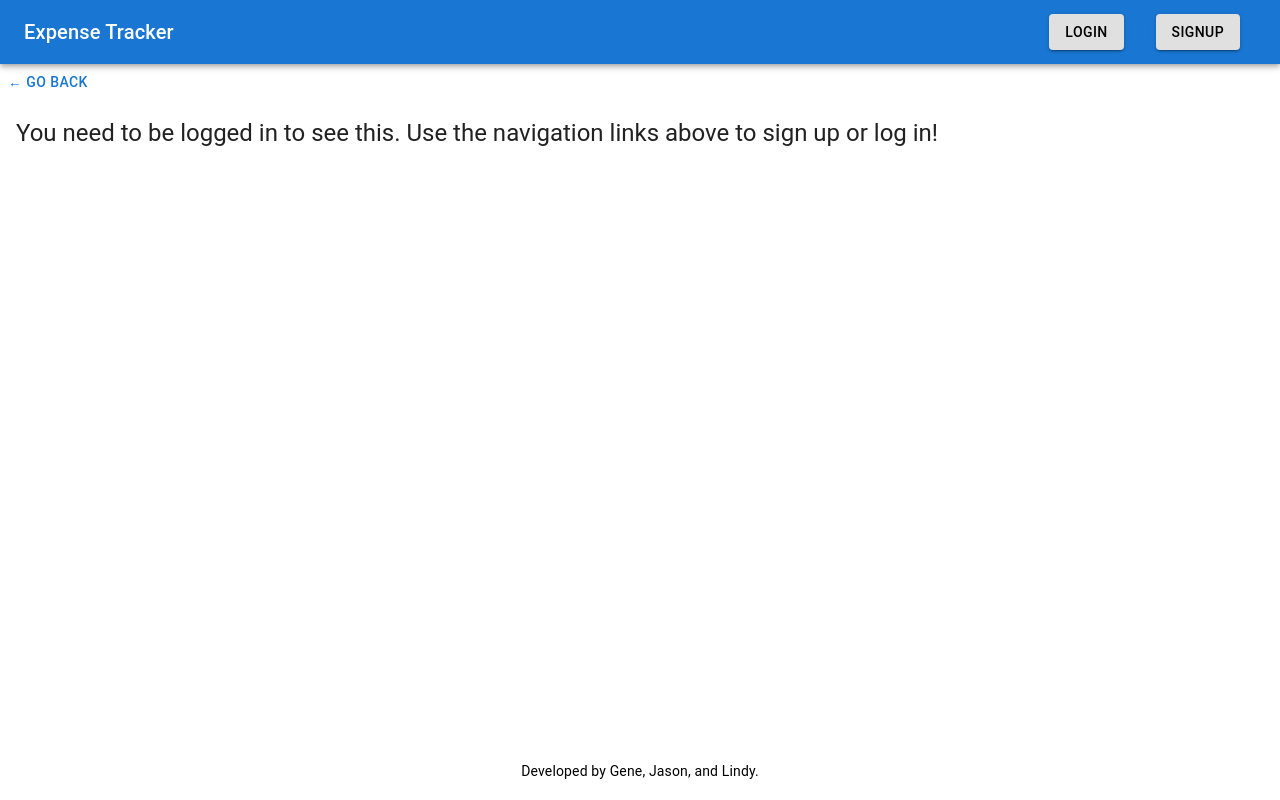
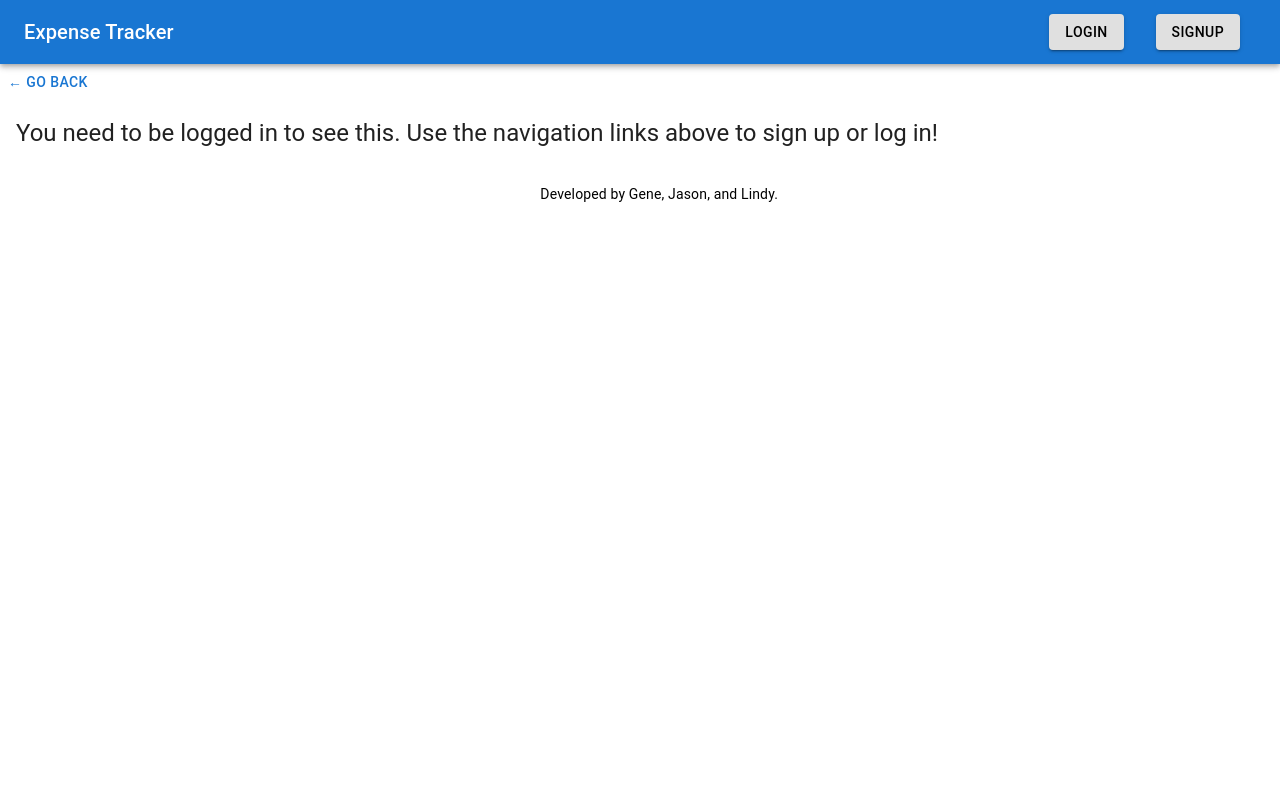
Before and after one commit to ggrove87/Expense-Tracker, a React (Create React App) app in the folder client/: page /me in a window 1280 px wide. Built offline with nearby package versions, Linux system fonts and the light colour scheme; no server answers.

Commit message:
favicon changed, footer updated, project card spacing improved

```diff
--- a/client/src/App.js
+++ b/client/src/App.js
@@ -55,7 +55,8 @@ function App() {
               <Route path="/projects/:projectId" element={<SingleProject />} />
             </Routes>
           </div>
-          <Footer/>
+          <div style={{position: 'relative'}}><Footer/></div>
+
         </div>
       </Router>
     </ApolloProvider>
--- a/client/src/components/Footer/index.js
+++ b/client/src/components/Footer/index.js
@@ -4,9 +4,9 @@ import Typography from "@mui/material/Typography";
 // Keep footer at bottom of page
 const styles = {
   position: 'absolute',
-  left: 0,
-  bottom: '1.2rem',
-  right: 0
+  alignText: 'center',
+  margin: '1.2rem',
+  width: '100%'
 }
 
 const Footer = () => {
--- a/client/src/components/ProjectList/index.js
+++ b/client/src/components/ProjectList/index.js
@@ -22,10 +22,11 @@ const ProjectList = ({
   }
 
   return (
-    <Grid container spacing={2}>
+    <Grid justifyContent="space-around"
+      alignItems="center" container spacing={3}>
       {projects &&
         projects.map((project, index) => (
-            <Grid item xs={12} md={6} key={index}>
+          <Grid item xs={12} md={3} key={index}>
             <Card
               align="center"
               sx={{ border: 1, maxWidth: 343, mx: "auto" }}
--- a/client/src/pages/Profile.js
+++ b/client/src/pages/Profile.js
@@ -40,8 +40,8 @@ const Profile = () => {
 
   return (
     <>
-      <Typography color="text.primary" variant="h5" m={2}>
-        Viewing {userParam ? `${user.username}'s` : "your"} profile.
+      <Typography align="center" color="text.primary" variant="h5" m={2}>
+        Welcome to your profile page!
       </Typography>
 
         <ProjectList
```
Also changed, not shown: 1 other file (tests, documents, lock files or other folders). Lines whose indentation alone changed are shown as unchanged.
